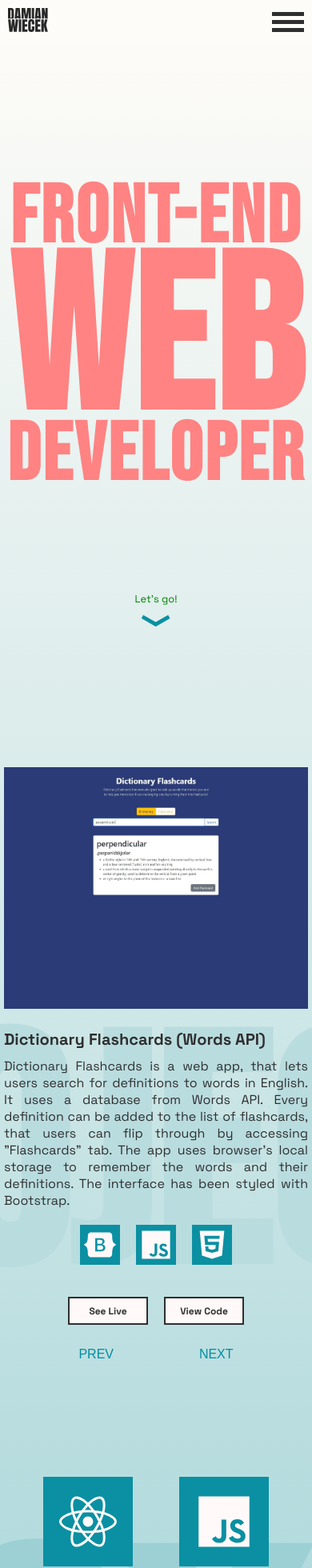
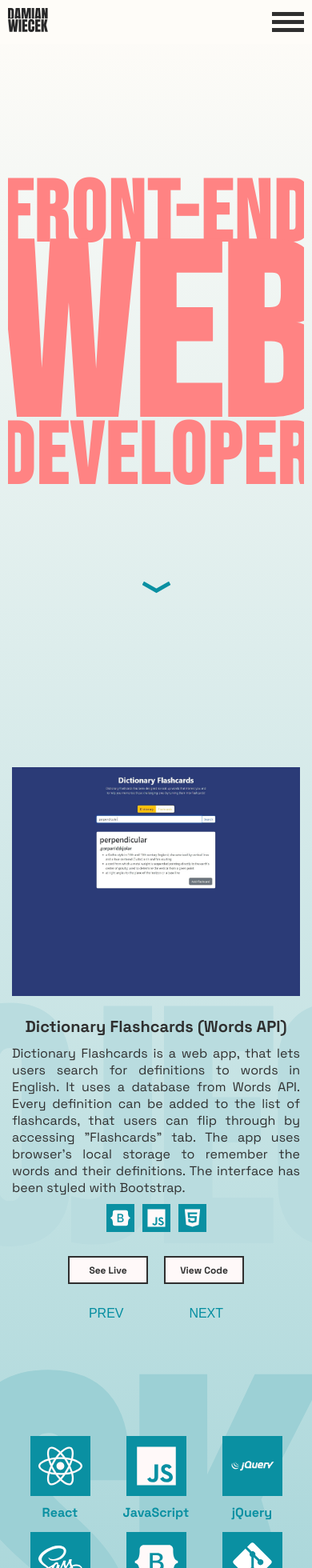
Before and after one commit to damianwick/my-portfolio, a React (Create React App) app: page / in a window 390 px wide. Shown: the top 1960 px of the page at 80% size. Built offline with nearby package versions, Linux system fonts and the light colour scheme.

Commit message:
Fix horizontal view on mobile. Styling adjustments.

```diff
--- a/src/App.css
+++ b/src/App.css
@@ -62,6 +62,11 @@ border-radius: 0;
         width: 85%;
     }
 }
+@media only screen and (max-width: 1024px) {
+    .app{
+        padding: 0 10px;
+    }
+}
 @media only screen and (max-width: 1024px), only screen and (max-height: 579px) {
     .wrapper {
         padding: 0 5px;
--- a/src/components/AboutSection.css
+++ b/src/components/AboutSection.css
@@ -7,6 +7,7 @@
 .about-inner-container{
     text-align: justify;
     word-break: break-word;
+    line-break: 10px;
 }
 .about-inner-container h2{
     margin: 0 0 10px;
@@ -103,10 +104,6 @@
     #about-section{
         height: auto;
     }
-    .about-inner-container{
-        display: flex;
-        flex-direction: column;
-    }
     .about-inner-container h2{
         margin: 10px 0 5px;
     }
@@ -122,3 +119,9 @@
         align-self: center;
     }
 }
+@media only screen and (max-height: 579px) {
+    .headshot-container{
+        max-width: 250px;
+        margin: 0 0 10px 10px;
+    }
+}
--- a/src/components/AboutSection.js
+++ b/src/components/AboutSection.js
@@ -15,8 +15,9 @@ export default function AboutSection() {
                     </div>
                     <h2>Hi, I'm Damian</h2>
                     <p>
-                    I’m a self-taught front-end web developer, based in London, Waterloo. Currently looking to put my foot in the industry, in a junior position. <br /> <br />
-                    I got interested in web development after starting to experiment with graphic design. At one point the next obvious step for me was creating a website, where I could showcase my work. I couldn’t find a single appealing template on any of the most popular website builders so I decided to figure out how to use HTML. After building a simple website, I realised that the whole experience was more enjoyable than the time I had spent in Adobe Illustrator. I gave it some serious thought and here we are. <br/> <br />My goal is to work for a company that would benefit from the skills I already have, but also would enable me to expand my abilities. Ultimately I’d like to gain enough knowledge to call myself a full-stack developer. My dream project is an ear training app for musicians, as I’m a huge music enthusiast.<br /> <br />PS: I have a bachelor's degree in journalism and mass communication.
+                    I’m a self-taught front-end web developer, based in London, and I'm currently looking to enter the industry in a junior position.
+                    <br /> <br />
+                    I got interested in web development after starting to experiment with graphic design. At one point the next obvious step for me was creating a website, where I could showcase my work. I couldn’t find a single appealing template on any of the most popular website builders so I decided to figure out how to use HTML. After building a simple website, I realised that the whole experience was more enjoyable than the time I had spent in Adobe Illustrator. I gave it some serious thought and here we are.<br/> <br />My goal is to work for a company that would benefit from the skills I already have, but also would enable me to expand my abilities. Ultimately I’d like to gain enough knowledge to call myself a full-stack developer. My dream project is an ear training app for musicians, as I’m a huge music enthusiast.<br /> <br />PS: I have a bachelor's degree in journalism and mass communication.
                     </p>
                 </div>
                     <a href='#' type='button' className='resume-btn btn'>Resume</a>
--- a/src/components/ContactSection.css
+++ b/src/components/ContactSection.css
@@ -136,6 +136,9 @@ form label{
     }
 }
 @media only screen and (max-height: 579px) {
+    form{
+        max-width: 600px;
+    }
     form input:nth-child(-n+3){
         height: 30px;
     }
--- a/src/components/ContactSection.js
+++ b/src/components/ContactSection.js
@@ -29,7 +29,7 @@ export default function ContactSection() {
                     <input type='text' name='subject' id='subject'/>
                     <label htmlFor="message">Message</label>
                     <textarea type='text' name='message' id='message'/>
-                    <input type='submit' className='btn form-btn'/>
+                    <input type='submit' value="Submit" className='btn form-btn'/>
                 </form>
             </div>
         </section>
--- a/src/components/IntroGraphic.css
+++ b/src/components/IntroGraphic.css
@@ -148,21 +148,71 @@
     .intro-graphic-container{
         display: none;
     }
+    .intro-headline{
+        box-sizing: border-box;
+        width: 95vw;
+        /* background-color: antiquewhite; */
+        overflow: hidden;
+
+    }
     .intro-headline div{
         display: flex;
         flex-direction: column;
         align-items: center;
-        width: 100%;
+        justify-content: center;
+        flex-wrap: nowrap;
         text-align: center;
+        word-break: keep-all;
         margin: 0;
         padding: 0;
         line-height: 2em;
-        font-size: 26vw;
+        font-size: 27.5vw;
+        overflow: hidden;
+        white-space: nowrap;
     }
    .intro-headline span:nth-child(2){
-        font-size: 70vw;
+        font-size: 2.8em;
+        letter-spacing: 1px;
         line-height: 0;
         padding: 0;
-        margin: 14vw 0 10vw;
+        margin: 13.8vw 0 9vw;
     }
 }
+
+@media only screen and (max-height: 579px) {
+    .intro-graphic-container{
+        height: 150px;
+    }
+    .eyes{
+        width: 45px;
+        height: 20px;
+    }
+    .eye1{
+        left: 8px;
+        width: 10px;
+        height: 10px;
+    }
+    .eye2{
+        right: 8px;
+        width: 7px;
+        height: 7px;
+    }
+    .pupil1{
+        width: 3px;
+        height: 3px;
+    }
+    .pupil2{
+        width: 2.7px;
+        height: 2.7px;
+    }
+
+    .intro-headline div{
+        font-size: 3em;
+    }
+    .intro-headline p{
+        font-size: 1.3em;
+    }
+    .intro-headline p:nth-child(1){
+        margin-top: 0;
+    }
+}
--- a/src/components/IntroSection.css
+++ b/src/components/IntroSection.css
@@ -78,9 +78,18 @@ a img{
         height: 100vh;
         margin: 0;
     }
+    .downBtn{
+        bottom: 10%;
+    }
+    .downBtn p{
+        display: none;
+    }
 }
 @media only screen and (max-height: 579px) {
- .downBtn{
+    #intro-section{
+        height: 100vh;
+    }
+    .downBtn{
     display: none;
  }
 }
--- a/src/components/Navbar.js
+++ b/src/components/Navbar.js
@@ -13,7 +13,7 @@ export default function Navbar() {
     return (
         <>
             <div className='nav'>
-                    <a className='logo-container' href='../../public/index.html'>
+                    <a className='logo-container' href='../../index.html'>
                         <img src={logo}/>
                     </a>
                     <div className='hamburger' onClick={toggleHamburger}>
--- a/src/components/ProjectSlider.css
+++ b/src/components/ProjectSlider.css
@@ -10,9 +10,6 @@
     display: grid;
     grid-template-columns: 1fr 2fr;
     grid-gap: 20px;
-}
-.projects-left-column{
-    grid-column: 1;
 }
 .projects-left-column h2{
     font-size: 1.5em;
@@ -99,6 +96,7 @@ img{
     .projects-left-column h2{
         font-size: 1.25em;
         margin: 20px 0 0;
+        text-align: center;
     }
     .projects-left-column{
         display: flex;
@@ -109,6 +107,14 @@ img{
     }
     .iconsContainer{
         align-self: center;
+    }
+    .iconsContainer div{
+        width: 35px;
+        height: 35px;
+        margin: 10px auto;
+    }
+    .iconsContainer div:nth-last-child(n + 2) {
+        margin-right: 10px;
     }
     .project-buttons{
         display: flex;
@@ -121,13 +127,22 @@ img{
     }
     .navigationBtns {
         margin: 20px auto;
+        width: 250px;
         position: relative;
         bottom: 0;
     }
+}
+@media only screen and (max-height: 579px) {
+    .single-project-container{
+        display: grid;
+        grid-template-columns: 5fr 3fr;
+        grid-gap: 10px;
+    }
+    .project-buttons{
+        margin-top: 10px;
+    }
+    .projects-right-column picture img{
+        width: 400px;
+    }
 
 }
-@media only screen and (max-height: 579px) {
-    .projects-right-column picture img{
-        width: 500px;
-    }
-}
--- a/src/components/SkillsSection.css
+++ b/src/components/SkillsSection.css
@@ -47,13 +47,7 @@
 
 @media only screen and (max-width: 1024px) {
     .tile{
-        margin: 10px;
-        width: 150px;
-        height: 150px;
-        text-align: center;
-    }
-    .tile:nth-last-child(1) {
-        display: none;
+        margin: 25px;
     }
     #skills-section .background-signs h1{
         font-size: 35em;
@@ -63,3 +57,29 @@
         color: #9CD0D5;
     }
 }
+@media only screen and (max-width: 579px) {
+    .tile{
+        margin: 10px;
+        width: 100px;
+        height: 100px;
+        text-align: center;
+    }
+    .icon-container{
+        padding: 10px;
+    }
+}
+@media only screen and (max-height: 579px) {
+    .tiles-container{
+        width: 680px;
+    }
+    .tile{
+        margin: 10px;
+        width: 100px;
+        height: 100px;
+        text-align: center;
+        font-size: 0.9em;
+    }
+    .icon-container{
+        padding: 10px;
+    }
+}
```
